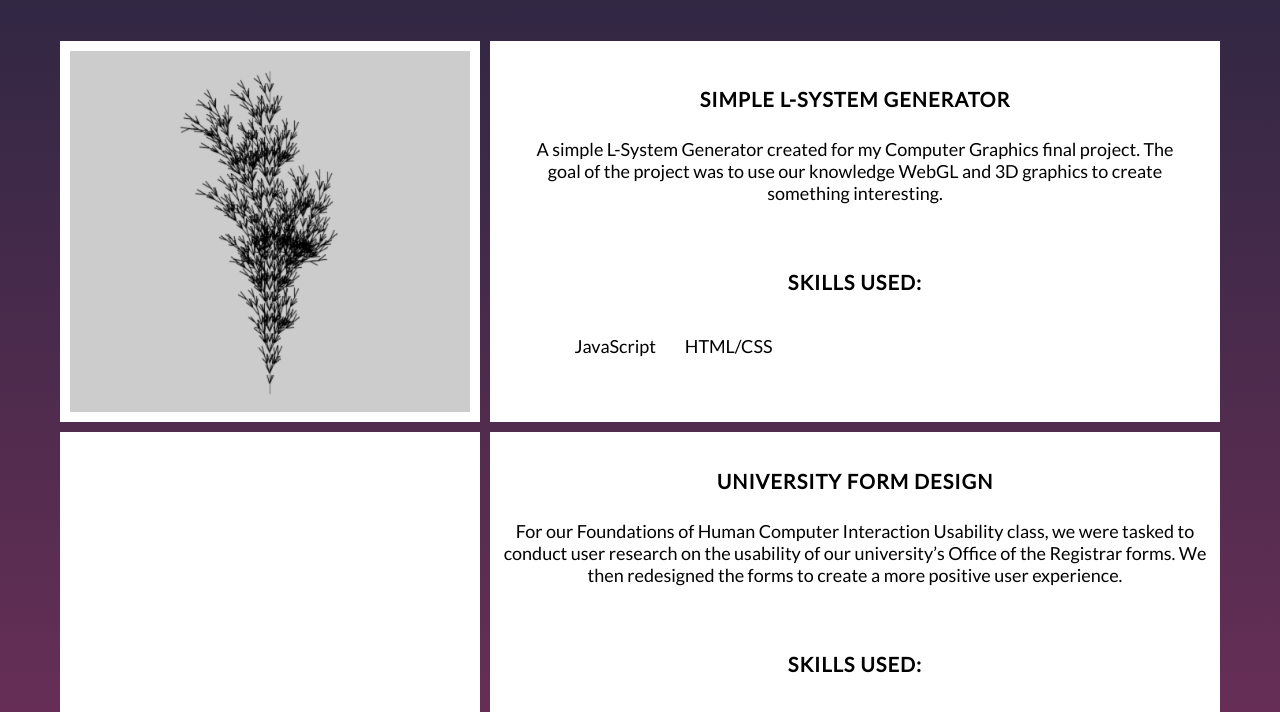
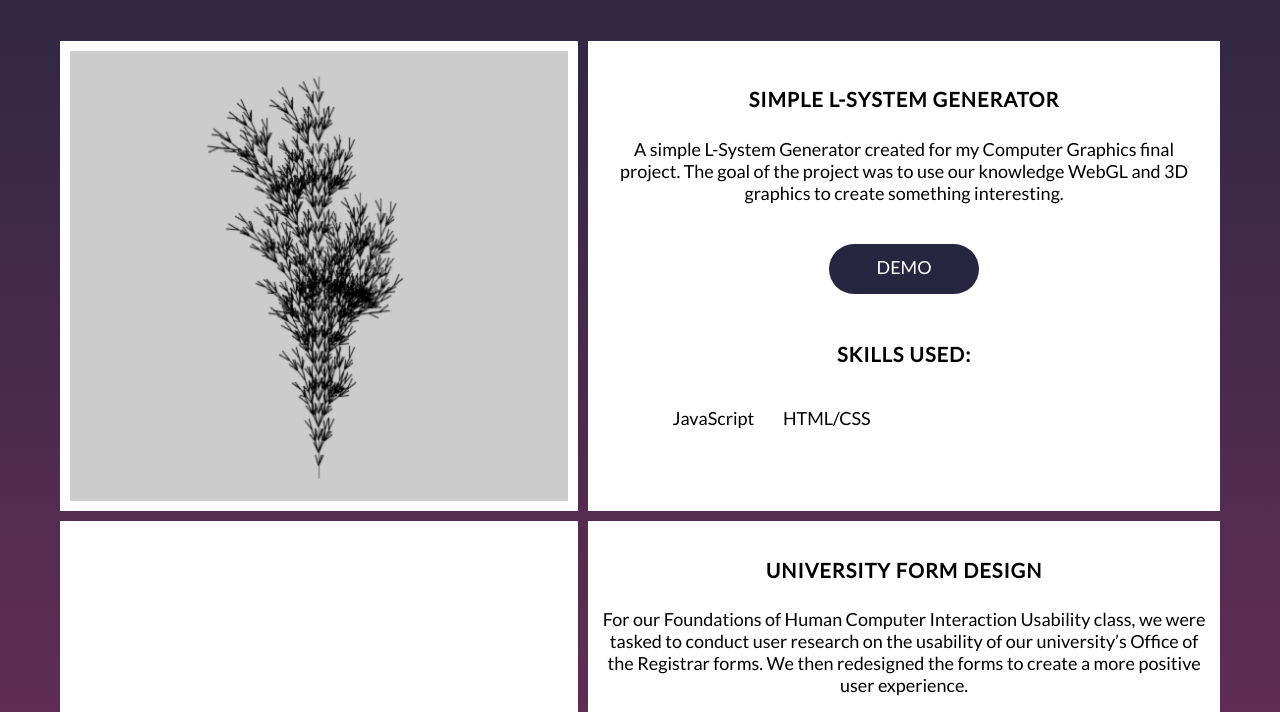
Before and after one commit to emileerei/emileerei.github.io, a plain HTML site: page index.html in a window 1280 px wide. Shown: the part 668-1380 px from the top of the page. Drawn offline with Linux system fonts and the light colour scheme.

Commit message:
Demo button added

```diff
--- a/index.html
+++ b/index.html
@@ -61,6 +61,12 @@
             knowledge WebGL and 3D graphics to create something interesting.
           </p>
           <br />
+          <a href="https://homepages.rpi.edu/~reiche2/homeworks/TermProject/termProject.html" target="_blank" alt="Demo link"><div class="button">
+          Demo
+          </div></a>
+          <br />
+          <br />
+
           <h4>Skills Used:</h4>
           <ul id="pr">
             <li>JavaScript</li>
--- a/main.css
+++ b/main.css
@@ -20,6 +20,11 @@
 
 :root {
   --header-color: white;
+}
+
+a  {
+  text-decoration: none;
+  color: white;
 }
 
 body {
@@ -86,18 +91,6 @@ header {
   position: absolute;
   margin-top: 0.5em;
   margin-left: 0.9em;
-  -webkit-transition: all 0.3s ease-in-out;
-  -moz-transition: all 0.3s ease-in-out;
-  -o-transition: all 0.3s ease-in-out;
-  transition: all 0.3s ease-in-out;
-}
-
-#logo:hover {
-  text-decoration: none;
-  -webkit-transform: scale(1.08) rotate(-15deg);
-  -moz-transform: scale(1.08) rotate(-15deg);
-  -o-transform: scale(1.08) rotate(-15deg);
-  transform: scale(1.08) rotate(-15deg);
 }
 
 header[role="banner"] {
@@ -159,6 +152,7 @@ header[role="banner"] nav {
 /* Project Section */
 main {
   grid-area: project;
+
   padding: 50px;
   padding-bottom: 70px;
   background: linear-gradient(
@@ -174,6 +168,8 @@ main {
 
 .card#projects {
   padding: 20px 30px 20px 30px;
+  max-width: 1000px;
+  display: inline-block;
 }
 
 .card#projects ul {
@@ -203,6 +199,7 @@ section#about {
   background-color: white;
   color: black;
   text-align: center;
+  max-width: 1000px;
 }
 
 .card ul {
@@ -217,8 +214,8 @@ section#about {
 
 .card img {
   min-width: 300px;
-  max-width: 400px;
-  max-height: 400px;
+
+  max-height: 450px;
   margin-bottom: -.2em;
 }
 
@@ -267,6 +264,35 @@ section#contact a:hover {
   border-bottom: 3px solid rgb(39, 38, 64);
 }
 
+.button {
+  height: 50px;
+  width: 150px;
+  padding: 12px;
+  display: inline-block;
+  border-radius: 35px;
+  background-color: rgb(39, 38, 64);
+  color: white;
+  -webkit-transition: all 0.5s ease-in-out;
+  -moz-transition: all 0.5s ease-in-out;
+  -o-transition: all 0.5s ease-in-out;
+  transition: all 0.5s ease-in-out;
+  text-transform: uppercase;
+}
+
+.button a{
+  color: white;
+  text-decoration: none;
+}
+
+.button:hover{
+  background-color:rgb(191, 128, 151);
+  color: white;
+  -webkit-transition: all 0.5s ease-in-out;
+  -moz-transition: all 0.5s ease-in-out;
+  -o-transition: all 0.5s ease-in-out;
+  transition: all 0.5s ease-in-out;
+}
+
 /* Footer */
 footer {
   grid-area: footer;
```
